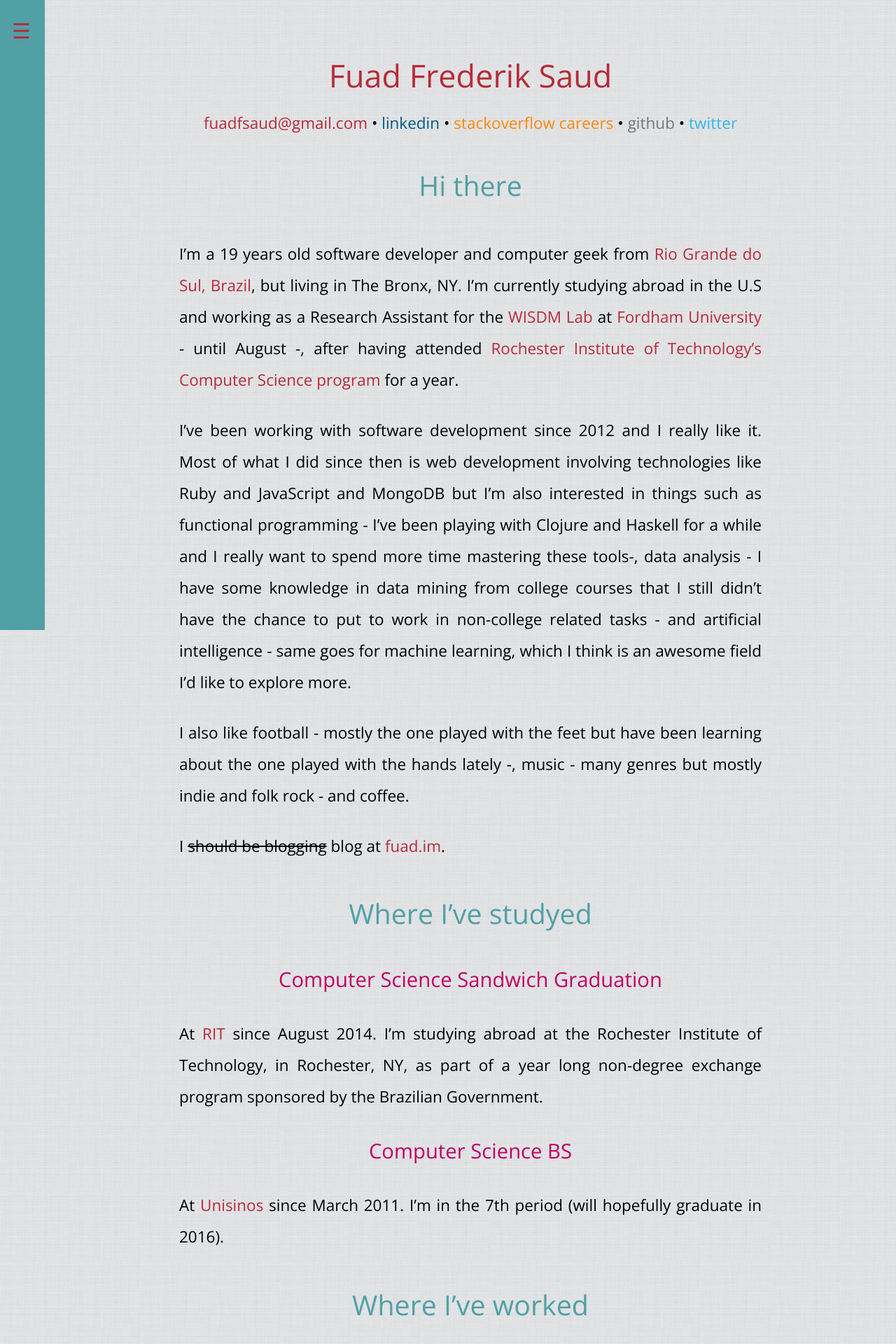
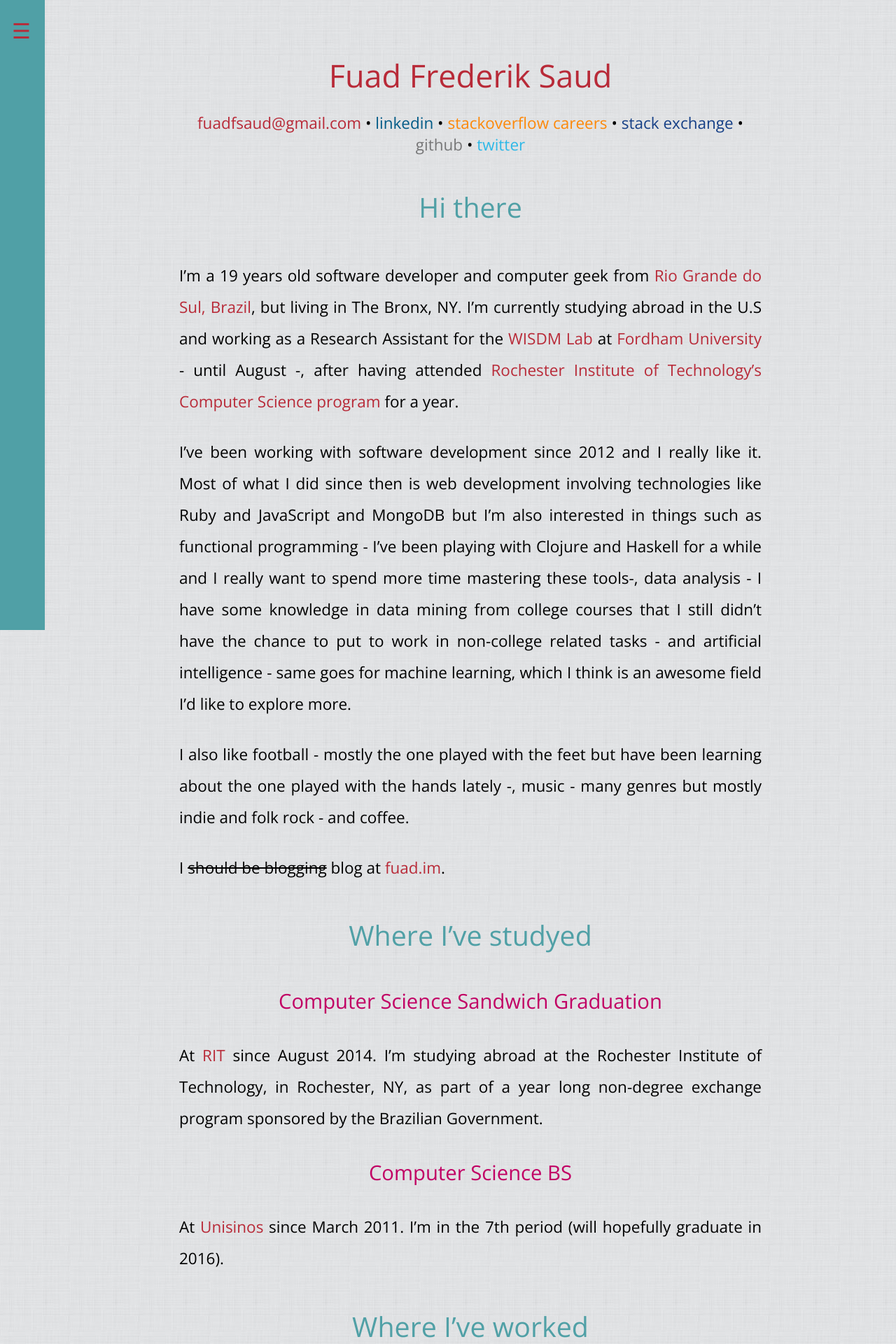
Before and after one commit to fuadsaud/fuadsaud.github.io, a Jekyll site: the page built from resume/index.md, in a window 1280 px wide. Shown: the top 1920 px of the page at 70% size. Built offline with Jekyll 4.4.1, drawn with Linux system fonts in a browser that asks for light colours; nearby versions of some CDN libraries.

Commit message:
Include Stack Exchange link

```diff
--- a/_config.yml
+++ b/_config.yml
@@ -20,4 +20,5 @@ author:
     github: //github.com/fuadsaud
     linkedin: //www.linkedin.com/in/fuadsaud/
     socareers: //careers.stackoverflow.com/fuad
+    stackexchange: //stackexchange.com/users/1280082/fuad-saud?tab=accounts
     twitter: //twitter.com/fuadsaud
--- a/_includes/contact_links.html
+++ b/_includes/contact_links.html
@@ -9,6 +9,9 @@
         <a class="socareers" href="{{ site.author.links.socareers }}" target="_blank">stackoverflow careers</a>
     </li>
     <li>
+        <a class="stackexchange" href="{{ site.author.links.stackexchange }}" target="_blank">stack exchange</a>
+    </li>
+    <li>
         <a class="github" href="{{ site.author.links.github }}"    target="_blank">github</a>
     </li>
     <li>
--- a/css/skin.scss
+++ b/css/skin.scss
@@ -13,6 +13,7 @@ $feed-color:      #f50;
 $github-color:    #777778;
 $linkedin-color:  #015a86;
 $socareers-color: #fd8808;
+$stackexchange-color: #153f86;
 $twitter-color:   #2eb8e7;
 
 @mixin invert-colors-on-hover($color: $secondary-color) {
@@ -185,11 +186,12 @@ blockquote {
 }
 
 .contact-links {
-    .email     { @include invert-colors-on-hover($email-color); }
-    .github    { @include invert-colors-on-hover($github-color); }
-    .linkedin  { @include invert-colors-on-hover($linkedin-color); }
-    .socareers { @include invert-colors-on-hover($socareers-color); }
-    .twitter   { @include invert-colors-on-hover($twitter-color); }
+    .email         { @include invert-colors-on-hover($email-color); }
+    .github        { @include invert-colors-on-hover($github-color); }
+    .linkedin      { @include invert-colors-on-hover($linkedin-color); }
+    .socareers     { @include invert-colors-on-hover($socareers-color); }
+    .stackexchange { @include invert-colors-on-hover($stackexchange-color); }
+    .twitter       { @include invert-colors-on-hover($twitter-color); }
 
     li {
         @include reset-links;
```
